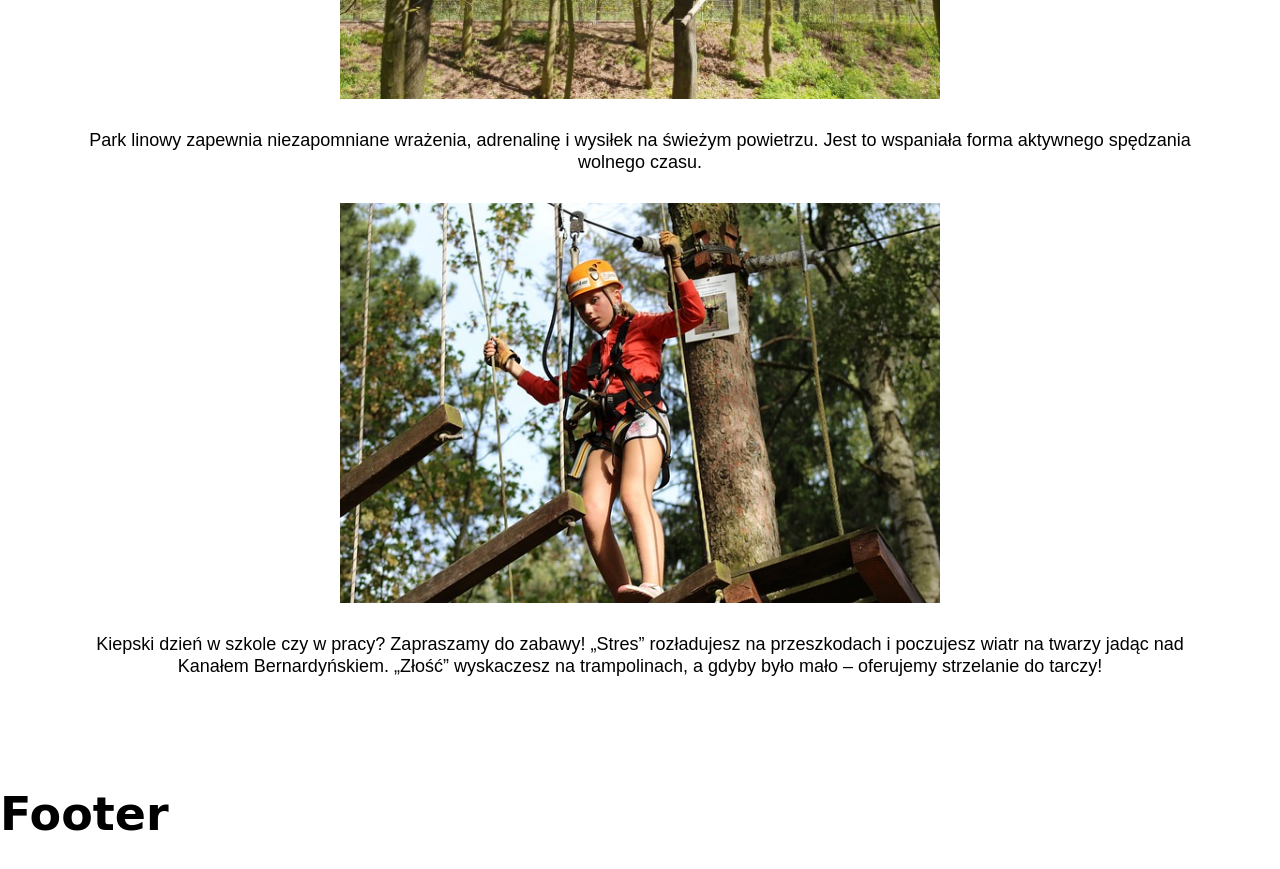
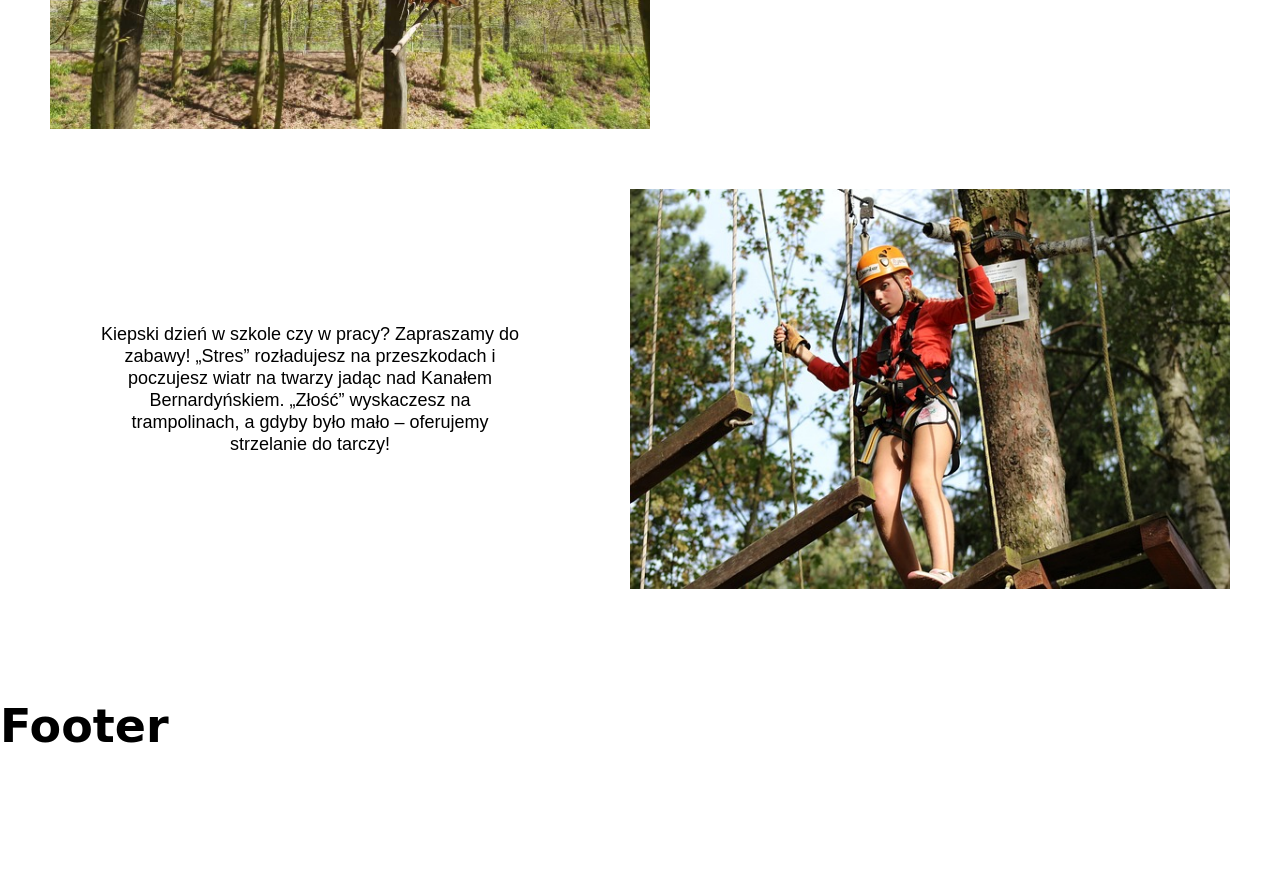
Before and after one commit to dstefanowski/Park-LiNovy, a website: page index.html in a window 1280 px wide. Shown: the part 1780-2649 px from the top of the page. Drawn offline with nearby package versions, Linux system fonts and the light colour scheme; a web font is replaced by a local one.

Commit message:
aboutus section finished

```diff
--- a/index.html
+++ b/index.html
@@ -105,7 +105,7 @@
                             to
                             wspaniała forma aktywnego spędzania wolnego czasu.</p>
                     </div>
-                    <div class="aboutus__card card2">
+                    <div class="aboutus__card aboutus__card--card2">
                         <img src="./src/img/park2.jpg" alt="">
                         <p>Kiepski dzień w szkole czy w pracy?
                             Zapraszamy do zabawy! „Stres” rozładujesz na przeszkodach i poczujesz wiatr na twarzy jadąc
--- a/src/sass/_colors.scss
+++ b/src/sass/_colors.scss
@@ -1,7 +1,7 @@
 $light-green: #68cc4f;
 $pastel-green: #66925b;
 $main-green: #407260;
-$dark-green: #132e11;
+$dark-green: #315748;
 $red: #c02424;
 $white: #fff;
 $dirty-white: #cecece;
--- a/src/sass/style.scss
+++ b/src/sass/style.scss
@@ -341,7 +341,7 @@ footer {
     transition: background-color 0.3s;
 
     &:hover {
-      background-color: c.$pastel-green;
+      background-color: c.$dark-green;
     }
   }
 }
@@ -406,9 +406,13 @@ footer {
     height: 40vh;
   }
 
-  // .hours {
-  //   height: 60vh;
-  // }
+  .aboutus {
+    &__card {
+      p {
+        margin: 30px 50px;
+      }
+    }
+  }
 }
 
 @media (min-width: 576px) {
@@ -460,6 +464,37 @@ footer {
     background-image: linear-gradient(rgba(0, 0, 0, 0.75), rgba(0, 0, 0, 0.65)),
       url("../img/hero.jpg");
   }
+
+  .aboutus {
+    .wrapper {
+      max-width: 1400px;
+    }
+    &__content {
+      display: flex;
+      justify-content: center;
+      align-items: center;
+      flex-direction: column;
+    }
+
+    &__card {
+      display: flex;
+      flex-direction: row;
+      margin: 30px;
+
+      img {
+        margin-right: 60px;
+      }
+
+      &--card2 {
+        flex-direction: row-reverse;
+
+        img {
+          margin-right: 0;
+          margin-left: 60px;
+        }
+      }
+    }
+  }
 }
 
 @media (min-width: 1200px) {
```
Also changed, not shown: dist/css/style.min.css, 1 other file.
